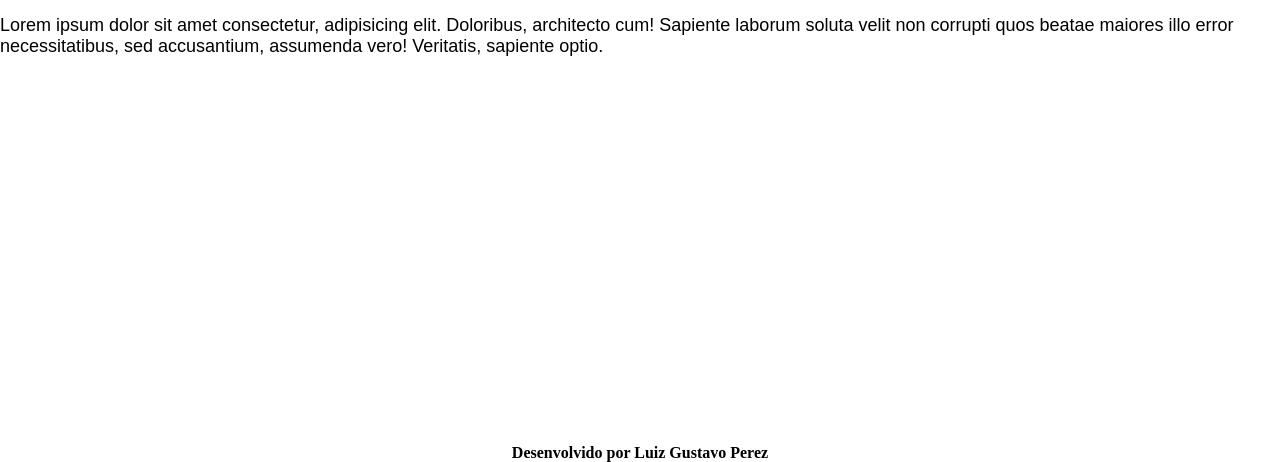
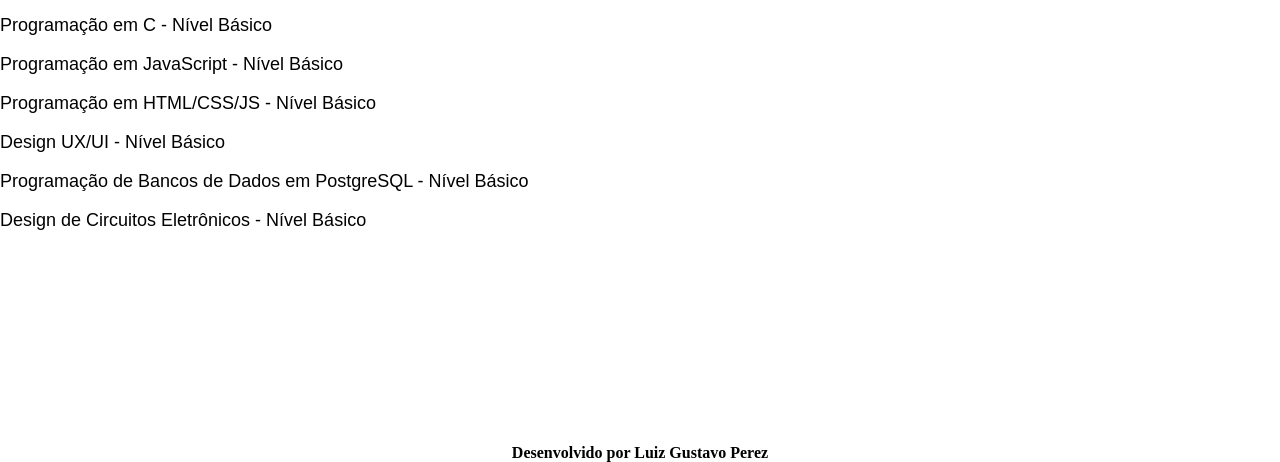
Before and after one commit to LuizGBFPerez/DesWeb-2022-2, a plain HTML site: page src/serviços.html in a window 1280 px wide. Shown: the part 338-800 px from the top of the page. Drawn offline with Linux system fonts and the light colour scheme.

Commit message:
Add files via upload

```diff
--- a/src/index.css
+++ b/src/index.css
@@ -120,11 +120,6 @@ footer
     padding-bottom: 2%;
 }
 
-form section
-{
-
-}
-
 input[type=text]
 {
 
@@ -232,4 +227,5 @@ input[type=text]:focus
         text-align: center;
         width: 100%;
     }
+
 }
--- a/src/serviços.html
+++ b/src/serviços.html
@@ -29,7 +29,17 @@
     <main>
         <p id="titulo">SERVIÇOS</p>
         <br>
-        <p id="texto">Lorem ipsum dolor sit amet consectetur, adipisicing elit. Doloribus, architecto cum! Sapiente laborum soluta velit non corrupti quos beatae maiores illo error necessitatibus, sed accusantium, assumenda vero! Veritatis, sapiente optio.</p>
+        <p id="texto">Programação em C - Nível Básico</p>
+        <br>
+        <p id="texto">Programação em JavaScript - Nível Básico</p>
+        <br>
+        <p id="texto">Programação em HTML/CSS/JS - Nível Básico</p>
+        <br>
+        <p id="texto">Design UX/UI - Nível Básico</p>
+        <br>
+        <p id="texto">Programação de Bancos de Dados em PostgreSQL - Nível Básico</p>
+        <br>
+        <p id="texto">Design de Circuitos Eletrônicos - Nível Básico</p>
     </main>
 
     <footer>
```
Also changed, not shown: src/contatos.html (+5 -2 lines), src/portfolio.html (+3 -3 lines).
